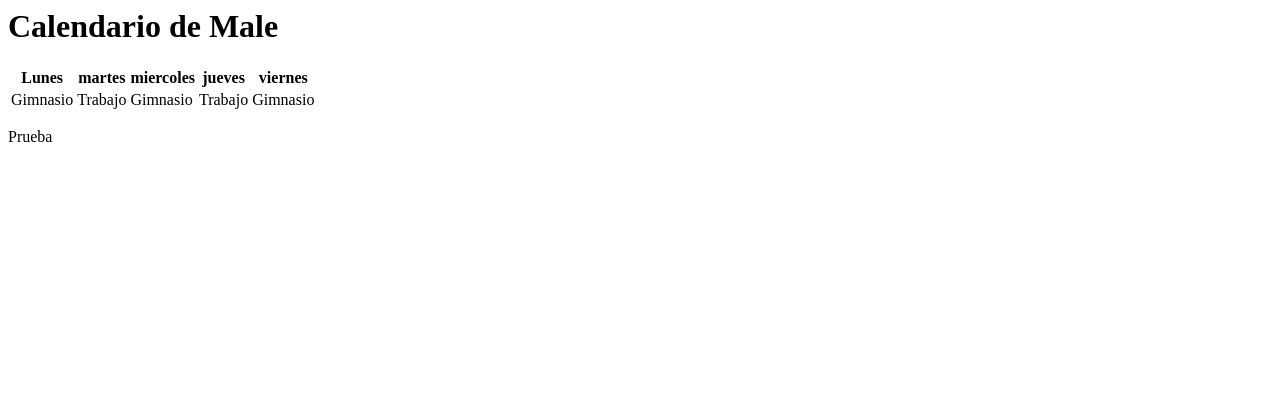
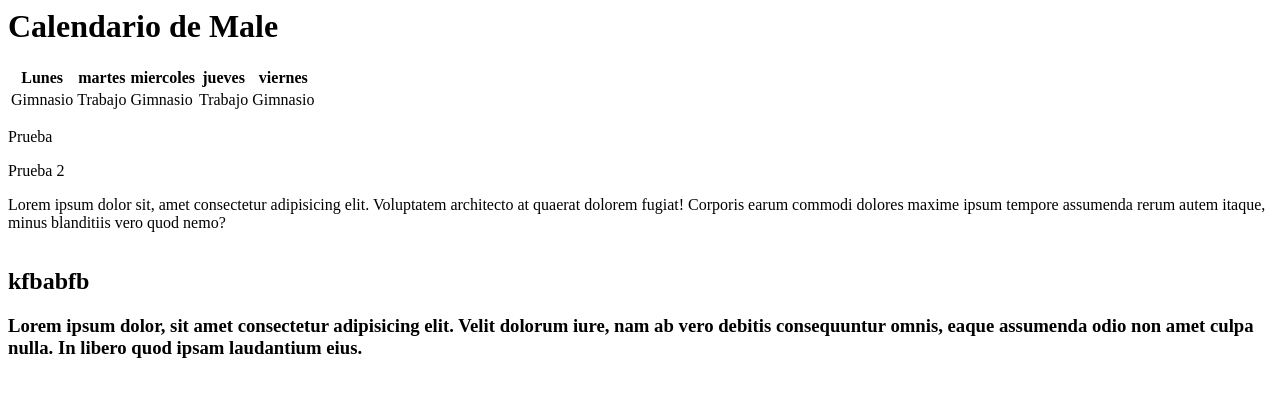
Before and after one commit to MalenaSagripanti/Prueba1, a plain HTML site: page index.html in a window 1280 px wide. Drawn offline with Linux system fonts and the light colour scheme.

Commit message:
avanzo sobre la estructura modificando el index

```diff
--- a/index.html
+++ b/index.html
@@ -25,5 +25,10 @@
 
        </table>
        <p>Prueba</p>
+       <p>Prueba 2 </p>
+       <p>Lorem ipsum dolor sit, amet consectetur adipisicing elit. Voluptatem architecto at quaerat dolorem fugiat! Corporis earum commodi dolores maxime ipsum tempore assumenda rerum autem itaque, minus blanditiis vero quod nemo?</p>
+       <img src="" alt="">
+       <h2>kfbabfb</h2>
+       <h3>Lorem ipsum dolor, sit amet consectetur adipisicing elit. Velit dolorum iure, nam ab vero debitis consequuntur omnis, eaque assumenda odio non amet culpa nulla. In libero quod ipsam laudantium eius.</h3>
     </body>
     </html>
```
